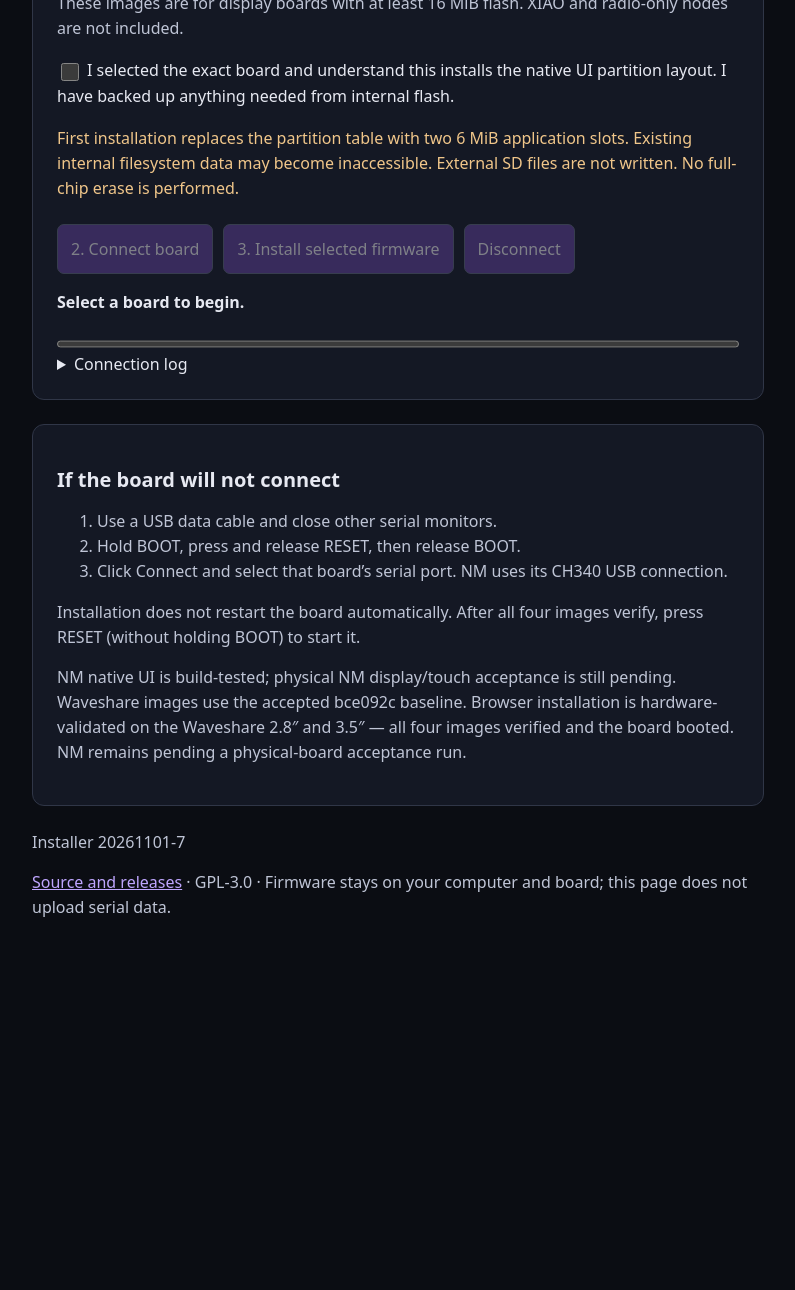
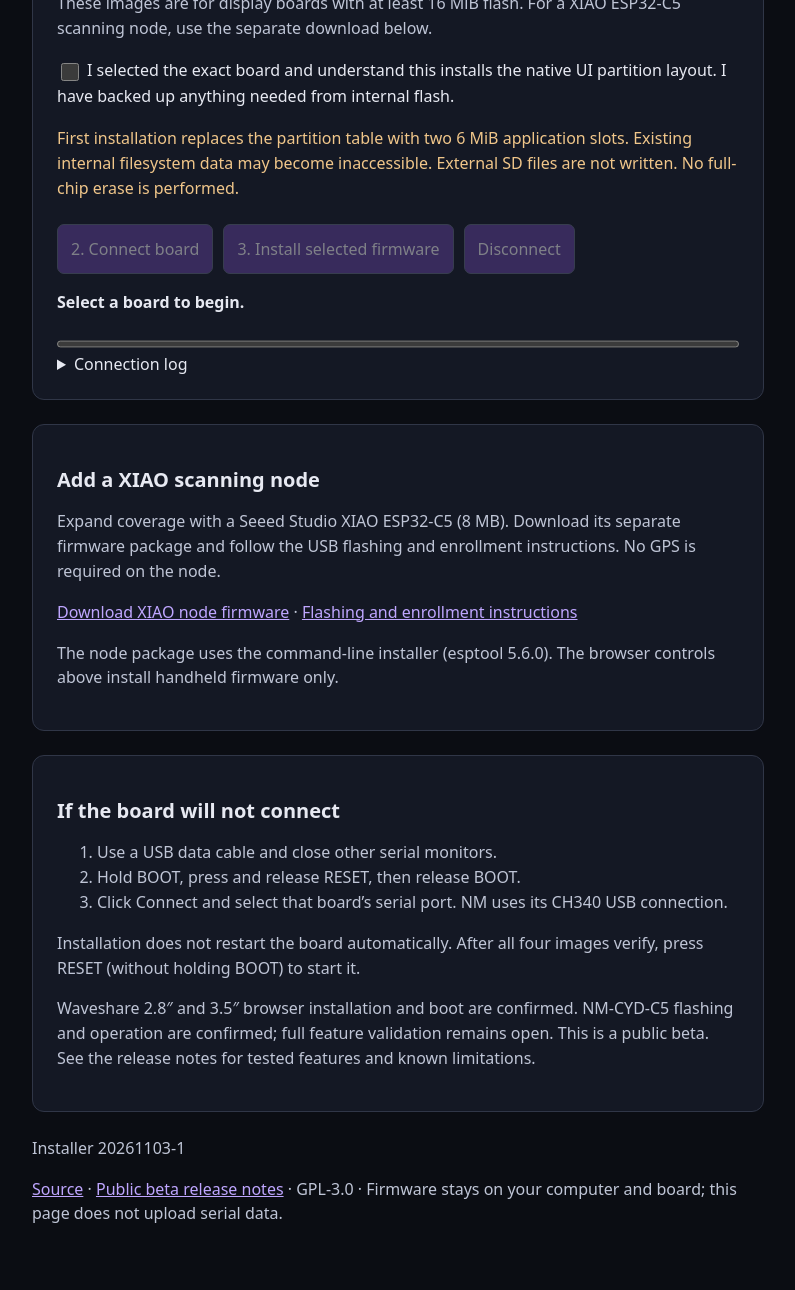
Before and after one commit to Em3ritus/umbravox, a website: page web/native/index.html in a window 1280 px wide. Shown: the part 376-1666 px from the top of the page, without its empty margins (242-1037 px from the left). Before the commit the page ends 1360 px from the top, so only its background shows below. Drawn offline with Linux system fonts and the light colour scheme.

Commit message:
Add public beta and XIAO node links to native installer

```diff
--- a/web/native/index.html
+++ b/web/native/index.html
@@ -2,13 +2,14 @@
 <style>
 :root{color-scheme:dark;font-family:system-ui,sans-serif;background:#0b0d13;color:#e7e9f2}*{box-sizing:border-box}body{max-width:780px;margin:0 auto;padding:48px 24px}h1{font-size:40px;margin:4px 0 12px;letter-spacing:.04em}h2{font-size:20px}p,li{line-height:1.55;color:#bfc5d6}a{color:#bfa6ff}.eyebrow{color:#bfa6ff;letter-spacing:.18em;font-size:12px}section{background:#141824;border:1px solid #303647;border-radius:12px;padding:24px;margin:24px 0}select,button{font:inherit;padding:13px;border-radius:7px;border:1px solid #626b82;background:#22293a;color:#fff}select{width:100%}button{cursor:pointer;background:#6542a1;margin:8px 10px 0 0}button:disabled{opacity:.45;cursor:not-allowed}label{display:block;margin:18px 0;line-height:1.5}input{width:18px;height:18px;vertical-align:middle;margin-right:8px}.notice{color:#f0c68a}pre{white-space:pre-wrap;overflow-wrap:anywhere;max-height:240px;overflow:auto;color:#abb6cd;font-size:12px}progress{width:100%;height:14px}#status{font-weight:600;color:#e7e9f2}small{color:#a8b0c4}
 </style></head><body>
-<div class="eyebrow">UMBRAVOX • NATIVE UI</div><h1>Install umbravox</h1><p>Connect your board by USB. Choose its exact model, connect, then install. No compiler or command line required. Use desktop Chrome or Edge.</p>
-<section><h2>1. Choose your board</h2><select id="board"><option value="">Select the board printed on your device…</option><option value="ws-c5-35-engine">Waveshare ESP32-C5 Touch LCD 3.5″</option><option value="ws-c5-28-engine">Waveshare ESP32-C5 Touch LCD 2.8″</option><option value="nm-cyd-c5-engine">NM-CYD-C5 2.8″ — native 320×240 UI</option></select><p id="boardinfo">These images are for display boards with at least 16 MiB flash. XIAO and radio-only nodes are not included.</p><p><a id="package" hidden>Download firmware ZIP and instructions</a> <span id="version"></span></p>
+<div class="eyebrow">UMBRAVOX • PUBLIC BETA</div><h1>Install umbravox</h1><p>Connect your board by USB. Choose its exact model, connect, then install. No compiler or command line required. Use desktop Chrome or Edge.</p>
+<section><h2>1. Choose your board</h2><select id="board"><option value="">Select the board printed on your device…</option><option value="ws-c5-35-engine">Waveshare ESP32-C5 Touch LCD 3.5″</option><option value="ws-c5-28-engine">Waveshare ESP32-C5 Touch LCD 2.8″</option><option value="nm-cyd-c5-engine">NM-CYD-C5 2.8″ — native 320×240 UI</option></select><p id="boardinfo">These images are for display boards with at least 16 MiB flash. For a XIAO ESP32-C5 scanning node, use the separate download below.</p><p><a id="package" hidden>Download firmware ZIP and instructions</a> <span id="version"></span></p>
 <label><input type="checkbox" id="ack">I selected the exact board and understand this installs the native UI partition layout. I have backed up anything needed from internal flash.</label>
 <p class="notice">First installation replaces the partition table with two 6 MiB application slots. Existing internal filesystem data may become inaccessible. External SD files are not written. No full-chip erase is performed.</p>
 <button id="connect" disabled>2. Connect board</button><button id="install" disabled>3. Install selected firmware</button><button id="disconnect" disabled>Disconnect</button>
 <p id="status" role="status" aria-live="polite">Select a board to begin.</p><progress id="progress" value="0" max="100"></progress><details><summary>Connection log</summary><pre id="log"></pre></details></section>
-<section><h2>If the board will not connect</h2><ol><li>Use a USB data cable and close other serial monitors.</li><li>Hold BOOT, press and release RESET, then release BOOT.</li><li>Click Connect and select that board’s serial port. NM uses its CH340 USB connection.</li></ol><p>Installation does not restart the board automatically. After all four images verify, press RESET (without holding BOOT) to start it.</p><p>NM native UI is build-tested; physical NM display/touch acceptance is still pending. Waveshare images use the accepted bce092c baseline. Browser installation is hardware-validated on the Waveshare 2.8″ and 3.5″ — all four images verified and the board booted. NM remains pending a physical-board acceptance run.</p></section>
-<p>Installer 20261101-7</p>
-<p><a href="https://github.com/slickrick773/umbravox">Source and releases</a> · GPL-3.0 · Firmware stays on your computer and board; this page does not upload serial data.</p>
-<script type="module" src="app.mjs?v=20261101-7"></script></body></html>
+<section><h2>Add a XIAO scanning node</h2><p>Expand coverage with a Seeed Studio XIAO ESP32-C5 (8 MB). Download its separate firmware package and follow the USB flashing and enrollment instructions. No GPS is required on the node.</p><p><a href="https://github.com/slickrick773/umbravox/releases/download/f963f3a/umbravox-c2bf4e5-xiao-c5-node.zip">Download XIAO node firmware</a> · <a href="https://github.com/slickrick773/umbravox/blob/main/docs/XIAO-NODE.md">Flashing and enrollment instructions</a></p><p>The node package uses the command-line installer (esptool 5.6.0). The browser controls above install handheld firmware only.</p></section>
+<section><h2>If the board will not connect</h2><ol><li>Use a USB data cable and close other serial monitors.</li><li>Hold BOOT, press and release RESET, then release BOOT.</li><li>Click Connect and select that board’s serial port. NM uses its CH340 USB connection.</li></ol><p>Installation does not restart the board automatically. After all four images verify, press RESET (without holding BOOT) to start it.</p><p>Waveshare 2.8″ and 3.5″ browser installation and boot are confirmed. NM-CYD-C5 flashing and operation are confirmed; full feature validation remains open. This is a public beta. See the release notes for tested features and known limitations.</p></section>
+<p>Installer 20261103-1</p>
+<p><a href="https://github.com/slickrick773/umbravox">Source</a> · <a href="https://github.com/slickrick773/umbravox/releases/tag/f963f3a">Public beta release notes</a> · GPL-3.0 · Firmware stays on your computer and board; this page does not upload serial data.</p>
+<script type="module" src="app.mjs?v=20261103-1"></script></body></html>
```
